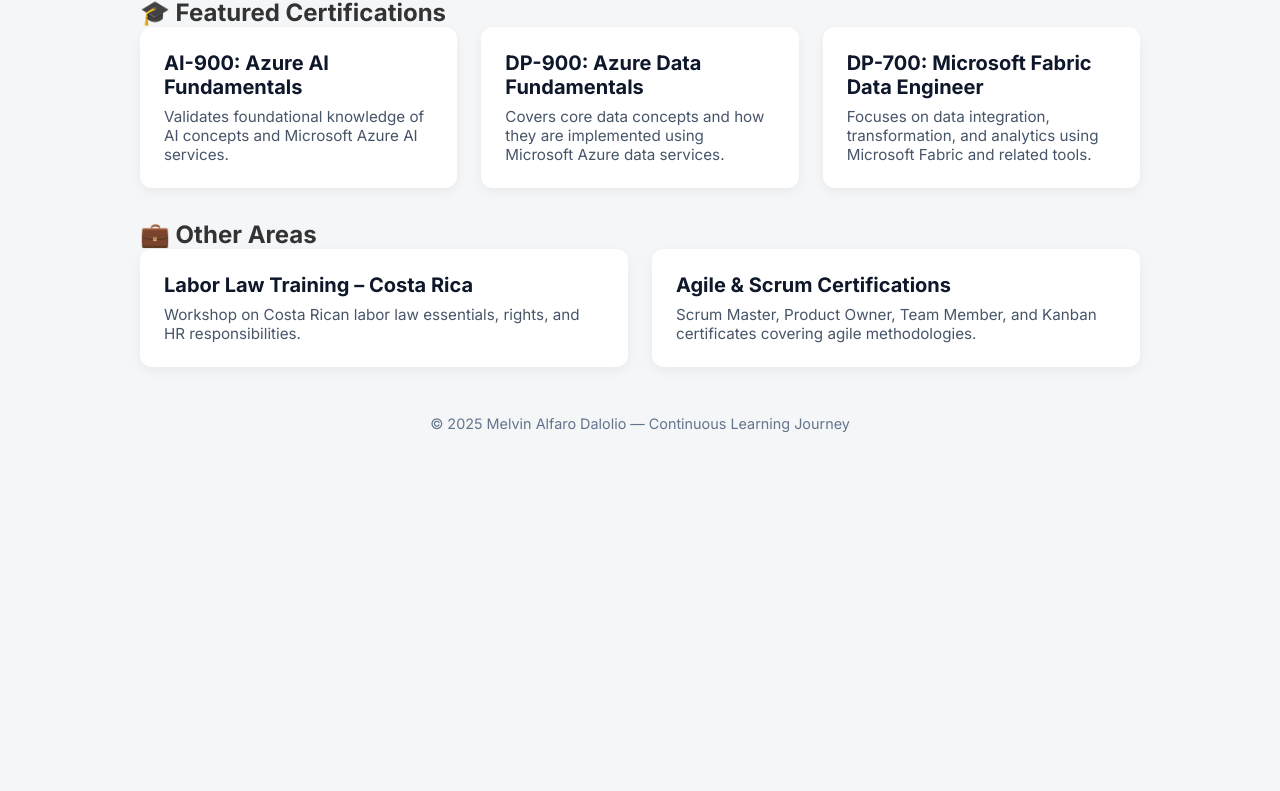
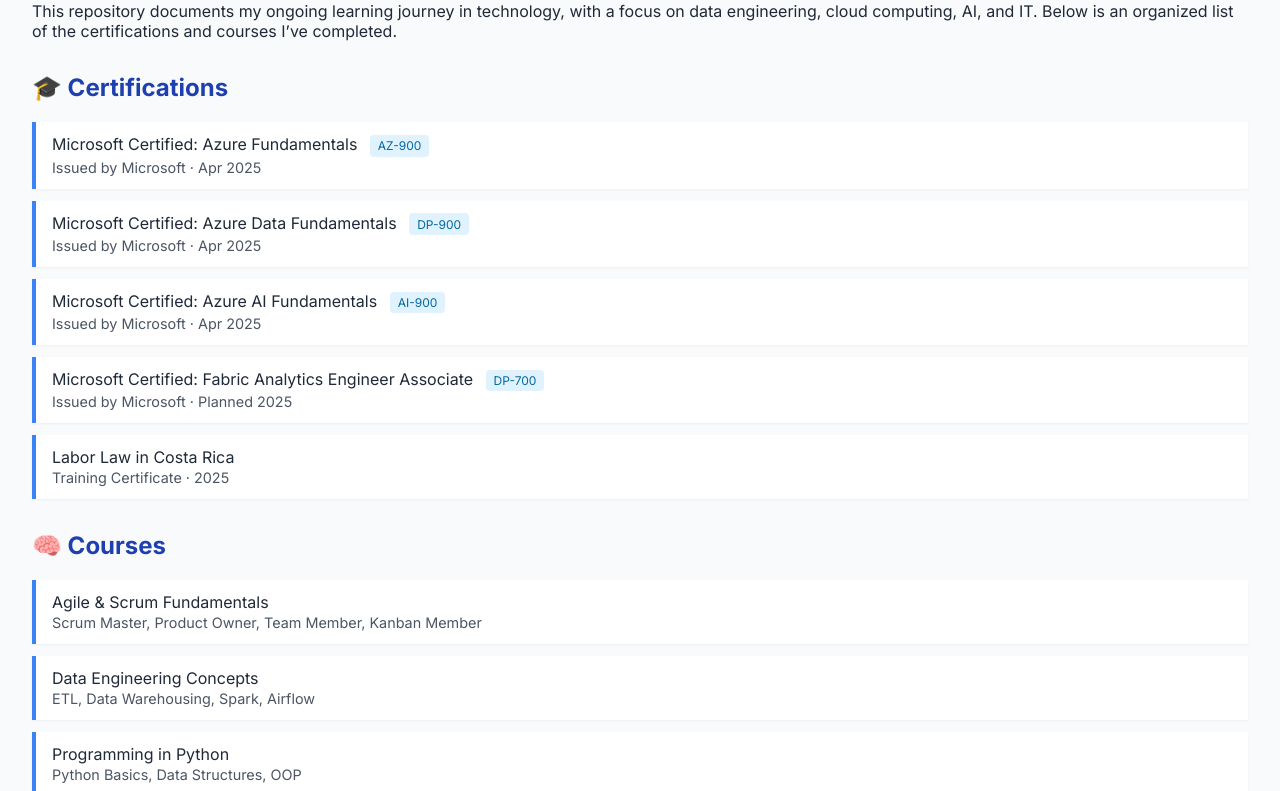
Before and after one commit to MelAlfaro/Portfolio_Certs, a plain HTML site: page index.html in a window 1280 px wide. Shown: the part 107-898 px from the top of the page. Before the commit the page ends 800 px from the top, so only its background shows below. Drawn offline with Linux system fonts and the light colour scheme.

Commit message:
actualizando index.html

```diff
--- a/index.html
+++ b/index.html
@@ -3,101 +3,103 @@
 <head>
   <meta charset="UTF-8" />
   <meta name="viewport" content="width=device-width, initial-scale=1.0" />
-  <title>My Certifications & Courses</title>
+  <title>Certifications & Courses</title>
   <link href="https://fonts.googleapis.com/css2?family=Inter:wght@400;600;700&display=swap" rel="stylesheet">
   <style>
-    * {
-      box-sizing: border-box;
+    body {
+      font-family: 'Inter', sans-serif;
       margin: 0;
+      padding: 2rem;
+      background-color: #f9fafb;
+      color: #1f2937;
+    }
+    h1 {
+      font-size: 2rem;
+      margin-bottom: 1rem;
+      color: #111827;
+    }
+    h2 {
+      margin-top: 2rem;
+      color: #1e40af;
+    }
+    ul {
+      list-style-type: none;
       padding: 0;
     }
-    body {
-      font-family: 'Inter', sans-serif;
-      background-color: #f4f6f8;
-      color: #333;
-      padding: 2rem;
+    li {
+      margin-bottom: 0.75rem;
+      padding: 0.75rem 1rem;
+      border-left: 4px solid #3b82f6;
+      background-color: #ffffff;
+      box-shadow: 0 1px 2px rgba(0,0,0,0.05);
+      transition: background-color 0.2s;
     }
-    h1 {
-      font-size: 2.5rem;
-      text-align: center;
-      margin-bottom: 1.5rem;
-      color: #1e293b;
+    li:hover {
+      background-color: #f1f5f9;
     }
-    .section {
-      max-width: 1000px;
-      margin: 0 auto 2rem auto;
+    .tag {
+      display: inline-block;
+      font-size: 0.75rem;
+      background-color: #e0f2fe;
+      color: #0369a1;
+      padding: 0.2rem 0.5rem;
+      border-radius: 0.25rem;
+      margin-left: 0.5rem;
     }
-    .card-grid {
-      display: grid;
-      grid-template-columns: repeat(auto-fit, minmax(280px, 1fr));
-      gap: 1.5rem;
-    }
-    .card {
-      background-color: #fff;
-      border-radius: 12px;
-      box-shadow: 0 4px 12px rgba(0,0,0,0.05);
-      padding: 1.5rem;
-      transition: transform 0.2s ease;
-      text-decoration: none;
-      color: inherit;
-    }
-    .card:hover {
-      transform: translateY(-5px);
-    }
-    .card h3 {
-      font-size: 1.25rem;
-      margin-bottom: 0.5rem;
-      color: #0f172a;
-    }
-    .card p {
-      font-size: 0.95rem;
-      color: #475569;
-    }
-    footer {
-      text-align: center;
+    .subtitle {
+      color: #4b5563;
       font-size: 0.9rem;
-      margin-top: 3rem;
-      color: #64748b;
     }
   </style>
 </head>
 <body>
-  <h1>📚 My Certifications & Courses</h1>
+  <h1>📚 Certifications & Courses</h1>
 
-  <div class="section">
-    <h2>🎓 Featured Certifications</h2>
-    <div class="card-grid">
-      <a href="./Certifications/AI_Machine_Learning/AI-900" class="card">
-        <h3>AI-900: Azure AI Fundamentals</h3>
-        <p>Validates foundational knowledge of AI concepts and Microsoft Azure AI services.</p>
-      </a>
-      <a href="./Certifications/Data_Engineering/DP-900" class="card">
-        <h3>DP-900: Azure Data Fundamentals</h3>
-        <p>Covers core data concepts and how they are implemented using Microsoft Azure data services.</p>
-      </a>
-      <a href="./Certifications/Data_Engineering/DP-700" class="card">
-        <h3>DP-700: Microsoft Fabric Data Engineer</h3>
-        <p>Focuses on data integration, transformation, and analytics using Microsoft Fabric and related tools.</p>
-      </a>
-    </div>
-  </div>
+  <p>This repository documents my ongoing learning journey in technology, with a focus on data engineering, cloud computing, AI, and IT. Below is an organized list of the certifications and courses I’ve completed.</p>
 
-  <div class="section">
-    <h2>💼 Other Areas</h2>
-    <div class="card-grid">
-      <a href="./Certifications/Human_Resources/Labor_Law_CR" class="card">
-        <h3>Labor Law Training – Costa Rica</h3>
-        <p>Workshop on Costa Rican labor law essentials, rights, and HR responsibilities.</p>
-      </a>
-      <a href="./Certifications/Frameworks/Agile_and_Scrum" class="card">
-        <h3>Agile & Scrum Certifications</h3>
-        <p>Scrum Master, Product Owner, Team Member, and Kanban certificates covering agile methodologies.</p>
-      </a>
-    </div>
-  </div>
+  <h2>🎓 Certifications</h2>
+  <ul>
+    <li>
+      Microsoft Certified: Azure Fundamentals <span class="tag">AZ-900</span><br/>
+      <span class="subtitle">Issued by Microsoft · Apr 2025</span>
+    </li>
+    <li>
+      Microsoft Certified: Azure Data Fundamentals <span class="tag">DP-900</span><br/>
+      <span class="subtitle">Issued by Microsoft · Apr 2025</span>
+    </li>
+    <li>
+      Microsoft Certified: Azure AI Fundamentals <span class="tag">AI-900</span><br/>
+      <span class="subtitle">Issued by Microsoft · Apr 2025</span>
+    </li>
+    <li>
+      Microsoft Certified: Fabric Analytics Engineer Associate <span class="tag">DP-700</span><br/>
+      <span class="subtitle">Issued by Microsoft · Planned 2025</span>
+    </li>
+    <li>
+      Labor Law in Costa Rica<br/>
+      <span class="subtitle">Training Certificate · 2025</span>
+    </li>
+  </ul>
 
-  <footer>
-    &copy; 2025 Melvin Alfaro Dalolio &mdash; Continuous Learning Journey
-  </footer>
+  <h2>🧠 Courses</h2>
+  <ul>
+    <li>
+      Agile & Scrum Fundamentals<br/>
+      <span class="subtitle">Scrum Master, Product Owner, Team Member, Kanban Member</span>
+    </li>
+    <li>
+      Data Engineering Concepts<br/>
+      <span class="subtitle">ETL, Data Warehousing, Spark, Airflow</span>
+    </li>
+    <li>
+      Programming in Python<br/>
+      <span class="subtitle">Python Basics, Data Structures, OOP</span>
+    </li>
+    <li>
+      Working with Databases<br/>
+      <span class="subtitle">SQL, PostgreSQL, MongoDB</span>
+    </li>
+  </ul>
+
 </body>
 </html>
```
